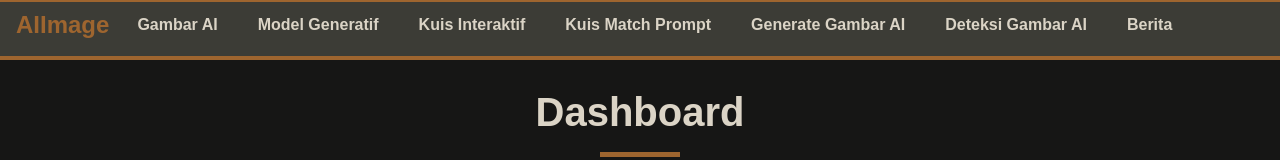
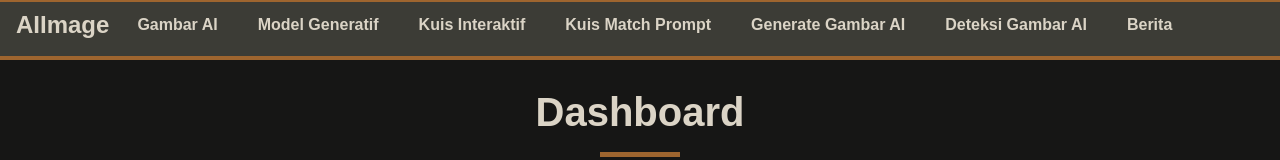
Before and after one commit to lyxner/nextjs-boilerplate, a Next.js app: page / in a window 1280 px wide. Shown: the top 160 px of the page. Built offline with nearby package versions, Linux system fonts and the light colour scheme.

Commit message:
website edukatif 6

```diff
--- a/styles/globals.css
+++ b/styles/globals.css
@@ -109,7 +109,7 @@ body {
 .nav-menu .nav-logo a {
   font-family: var(--font-futura);
   font-size: 1.5rem;
-  color: var(--color-acc1);
+  color: var(--color-bg);
   padding: 0;
   line-height: 1;
   transition: color 0.2s;
```
